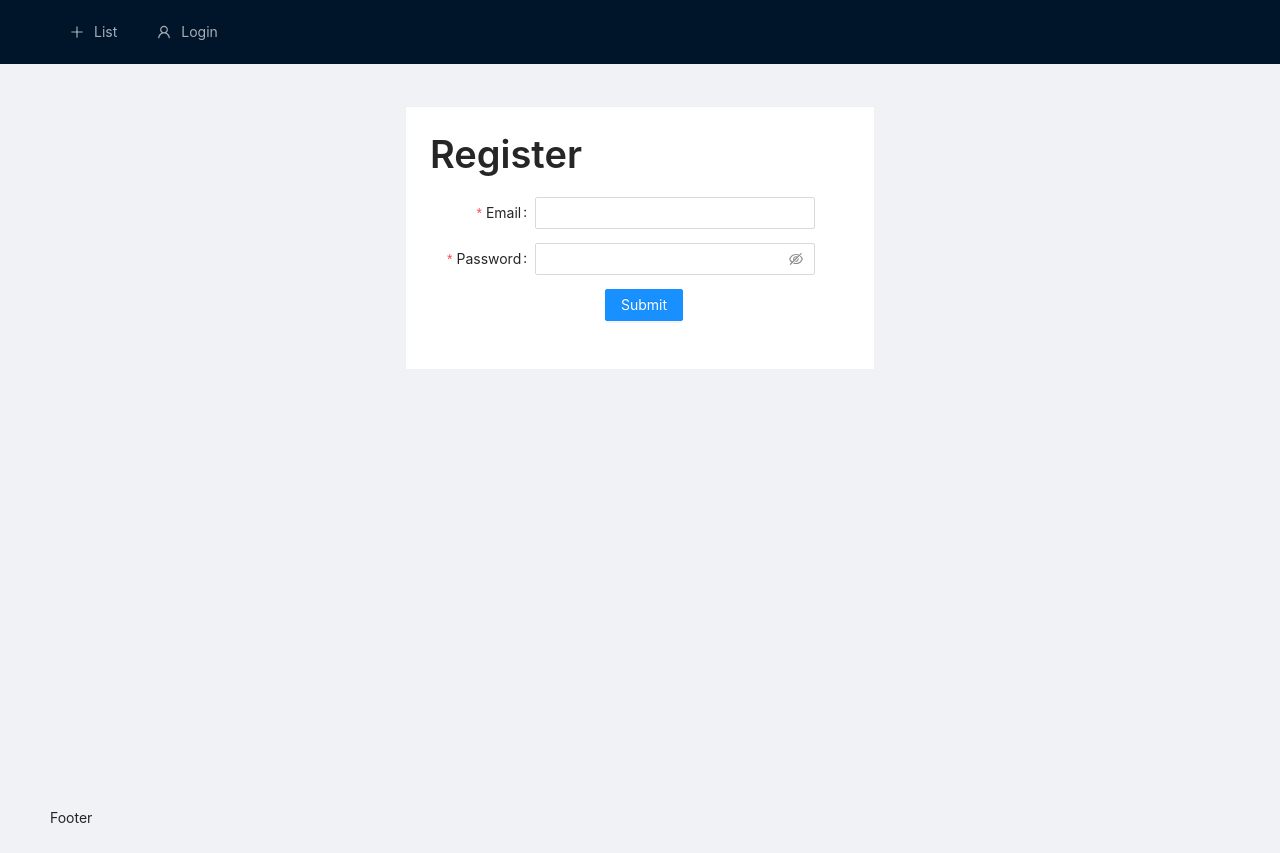
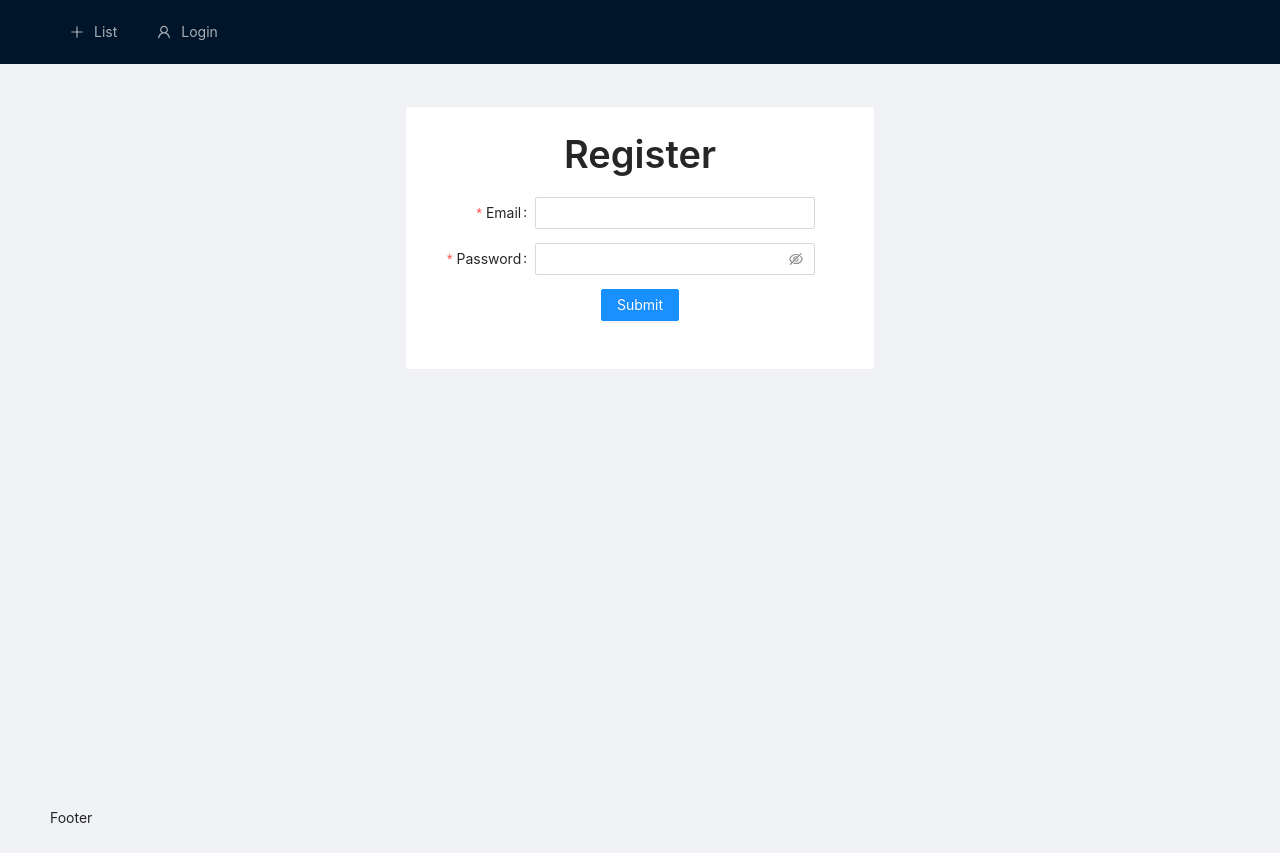
Before and after one commit to JWTappert/wishlet, a Next.js app: page /register in a window 1280 px wide. Built offline with nearby package versions, Linux system fonts and the light colour scheme; no server answers.

Commit message:
handle error response

```diff
--- a/components/auth/registration-form.js
+++ b/components/auth/registration-form.js
@@ -7,24 +7,24 @@ const layout = {
   wrapperCol: { span: 16 },
 };
 const tailLayout = {
-  wrapperCol: { offset: 10, span: 16 },
+  wrapperCol: { span: 32 },
 };
 
 export default function RegistrationForm({}) {
-  const { Title } = Typography;
+  const { Title, Text } = Typography;
   const [form] = Form.useForm();
+  const [error, setError] = useState(null);
 
   const handleSubmit = values => {
     const { email, password } = values;
+    setError(null);
     firebase.auth().createUserWithEmailAndPassword(email, password).catch(function(error) {
-      // Handle Errors here.
-      const errorCode = error.code;
-      const errorMessage = error.message;
+      setError({code: error.code, message: error.message });
     });
   }
 
   return (
-      <Card style={{ width: '50%' }}>
+      <Card style={{ width: '50%', textAlign: 'center' }}>
         <Title>Register</Title>
         <Form {...layout} name="register" form={form} onFinish={handleSubmit} scrollToFirstError>
           <Form.Item
@@ -63,6 +63,9 @@ export default function RegistrationForm({}) {
           >
             <Input.Password />
           </Form.Item>
+          {error && (<Form.Item style={{ justifyContent: 'center' }}>
+            <Text style={{ color: 'red' }}>{error.message}</Text>
+          </Form.Item>)}
           <Form.Item {...tailLayout}>
             <Button type="primary" htmlType="submit">Submit</Button>
           </Form.Item>
```
